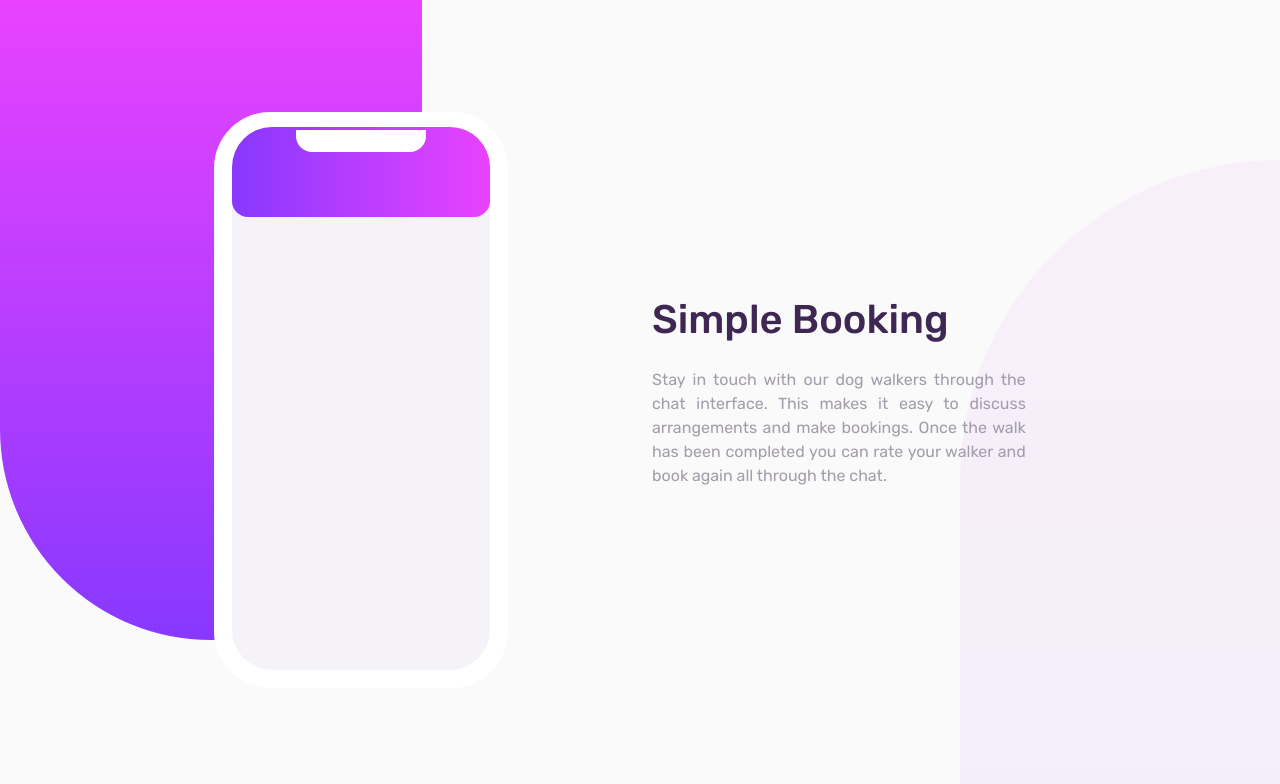
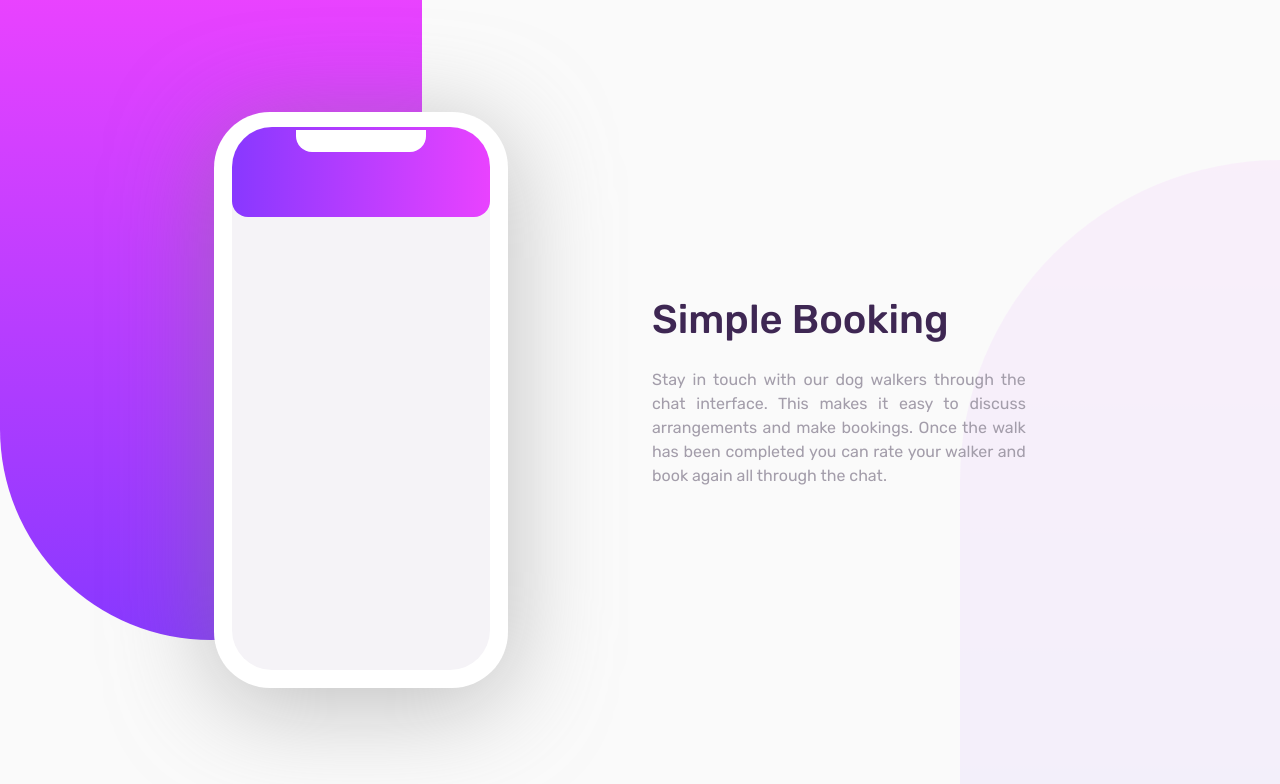
Before and after one commit to T-Induwara/chat-app-ui, a React (Create React App) app: page / in a window 1280 px wide. Shown: the top 784 px of the page. Built offline with nearby package versions, Linux system fonts and the light colour scheme.

Commit message:
Added drop shadow to the App UI

```diff
--- a/src/App.css
+++ b/src/App.css
@@ -116,6 +116,7 @@
     background-color:var(--White);
     border-radius:2.5rem;
     padding:0.8rem;
+    filter: drop-shadow(0px 15px 50px rgba(128, 128, 128, 0.5));
 }
 .app-body{
     height:100%;
```
